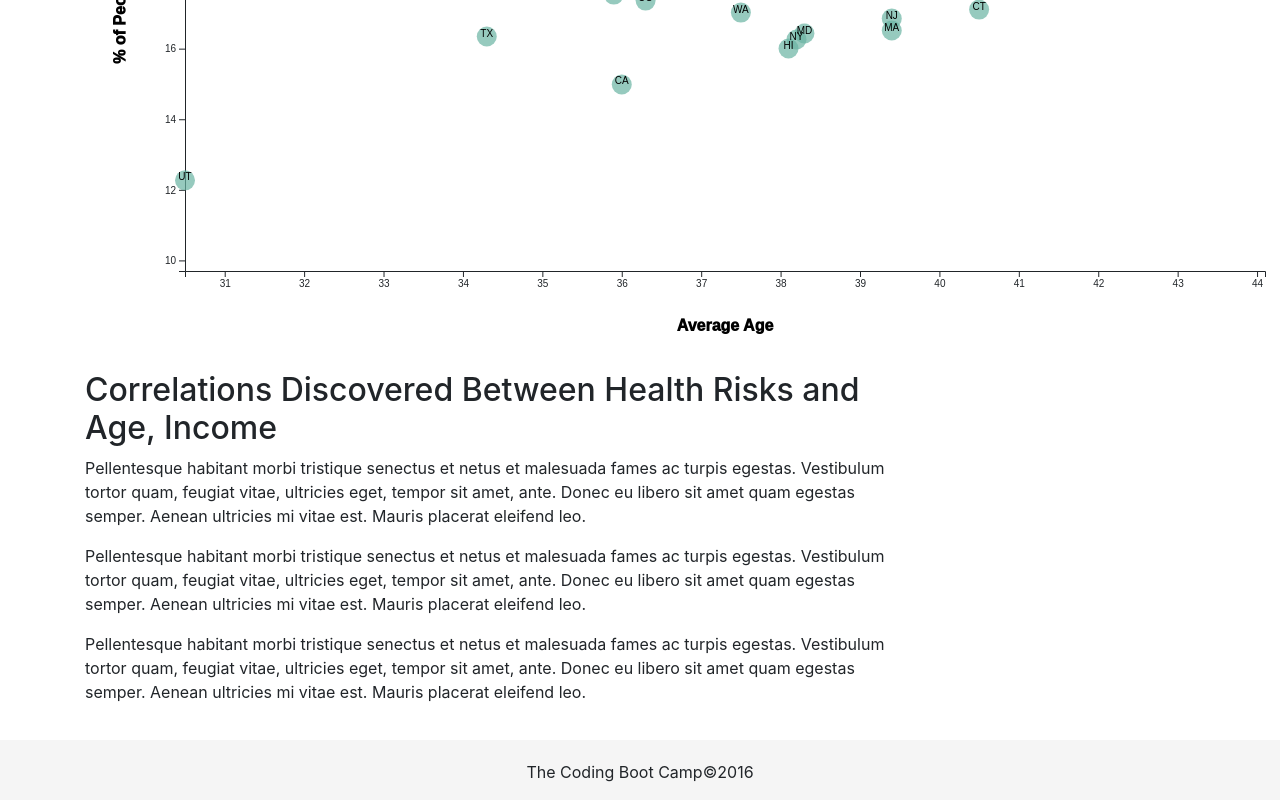
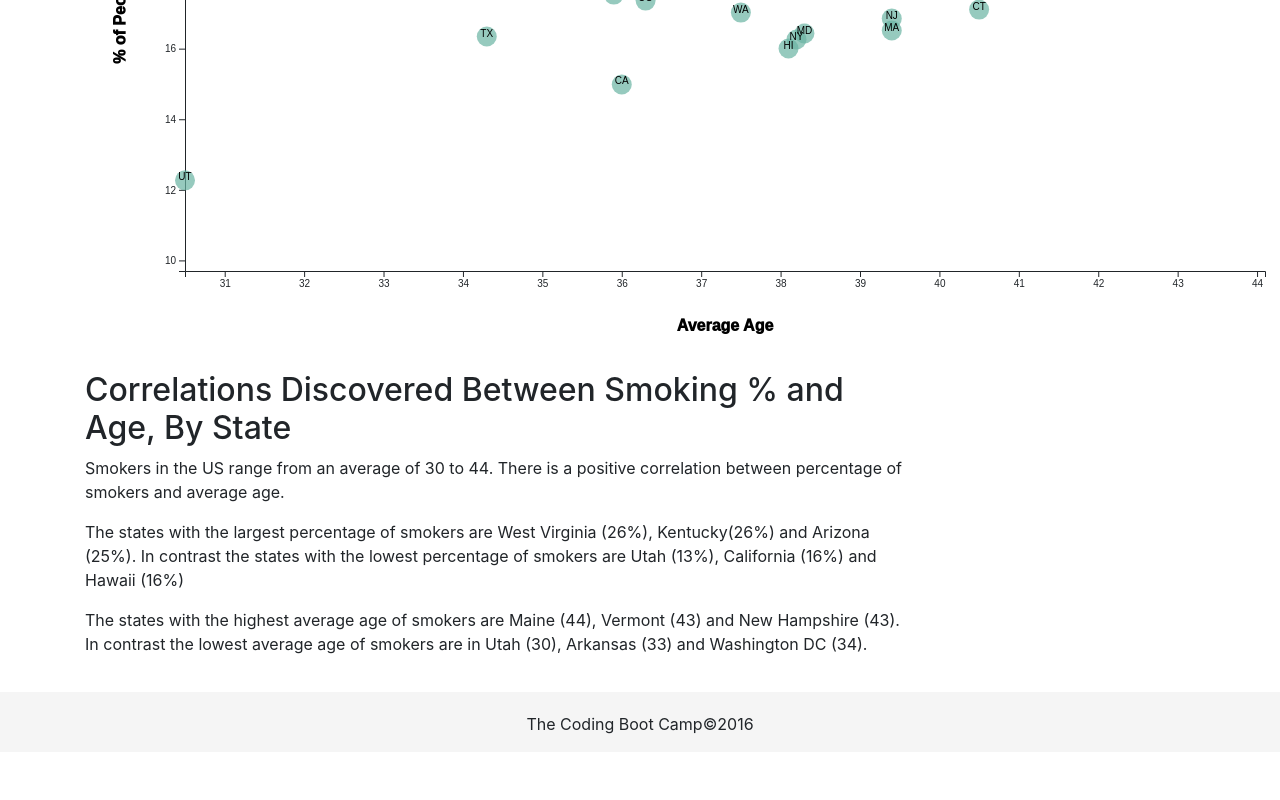
Before and after one commit to edwinmccracken/D3-challenge, a plain HTML site: page D3_data_journalism/index.html in a window 1280 px wide. Shown: the part 485-1285 px from the top of the page. After the commit the page ends 1237 px from the top, so only its background shows below. Drawn offline with nearby package versions, Linux system fonts and the light colour scheme.

Commit message:
commiting updated html file

```diff
--- a/D3_data_journalism/index.html
+++ b/D3_data_journalism/index.html
@@ -14,7 +14,7 @@
   <div class="container">
     <div class="row">
       <div class="col-xs-12 col-md-12">
-        <h1>D3Times</h1>
+        <h1>Smoking Statistics By State</h1>
       </div>
     </div>
     <div class="row">
@@ -27,18 +27,12 @@
     <div class="row">
       <div class="col-xs-12  col-md-9">
         <div class="article">
-          <h2>Correlations Discovered Between Health Risks and Age, Income</h2>
-          <p>Pellentesque habitant morbi tristique senectus et netus et malesuada fames ac turpis egestas. Vestibulum tortor
-            quam, feugiat vitae, ultricies eget, tempor sit amet, ante. Donec eu libero sit amet quam egestas semper. Aenean
-            ultricies mi vitae est. Mauris placerat eleifend leo.</p>
+          <h2>Correlations Discovered Between Smoking % and Age, By State</h2>
+          <p>Smokers in the US range from an average of 30 to 44. There is a positive correlation between percentage of smokers and average age.</p>
 
-          <p>Pellentesque habitant morbi tristique senectus et netus et malesuada fames ac turpis egestas. Vestibulum tortor
-            quam, feugiat vitae, ultricies eget, tempor sit amet, ante. Donec eu libero sit amet quam egestas semper. Aenean
-            ultricies mi vitae est. Mauris placerat eleifend leo.</p>
+          <p>The states with the largest percentage of smokers are West Virginia (26%), Kentucky(26%) and Arizona (25%).  In contrast the states with the lowest percentage of smokers are Utah (13%), California (16%) and Hawaii (16%)</p>
 
-          <p>Pellentesque habitant morbi tristique senectus et netus et malesuada fames ac turpis egestas. Vestibulum tortor
-            quam, feugiat vitae, ultricies eget, tempor sit amet, ante. Donec eu libero sit amet quam egestas semper. Aenean
-            ultricies mi vitae est. Mauris placerat eleifend leo.</p>
+          <p>The states with the highest average age of smokers are Maine (44), Vermont (43) and New Hampshire (43). In contrast the lowest average age of smokers are in Utah (30), Arkansas (33) and Washington DC (34). </p>
         </div>
       </div>
     </div>
```
